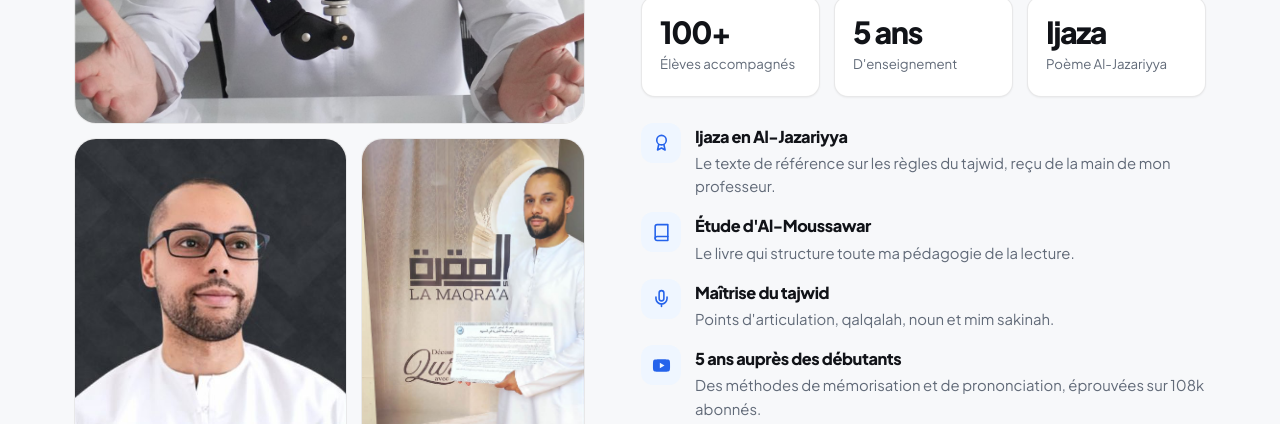
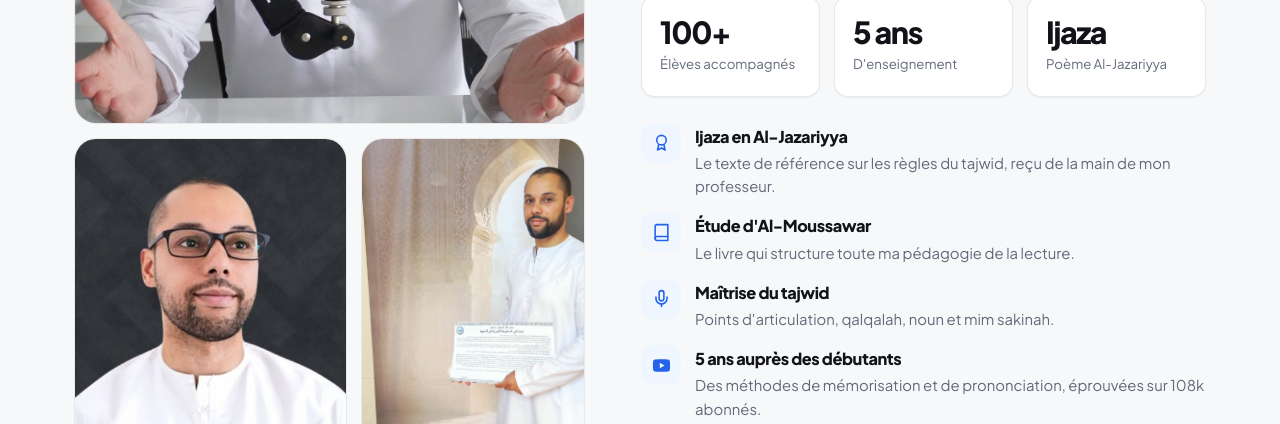
Before and after one commit to josue77600/methode-alif, a plain HTML site: page index.html in a window 1280 px wide. Shown: the part 7880-8304 px from the top of the page. Drawn offline with Linux system fonts and the light colour scheme.

Commit message:
Update index.html

```diff
--- a/index.html
+++ b/index.html
@@ -581,7 +581,7 @@
           </div>
         </div>
         <div class="shot shot--ijaza">
-          <img src="ijaza.jpg" alt="Nabil recevant son ijaza dans le poème Al-Jazariyya">
+          <img src="ijaza-sans-texte.jpg" alt="Nabil recevant son ijaza dans le poème Al-Jazariyya">
           <div class="shot__hint">
             <svg><use href="#i-img"/></svg>
             <b>Ta photo avec l'ijaza</b>
```
